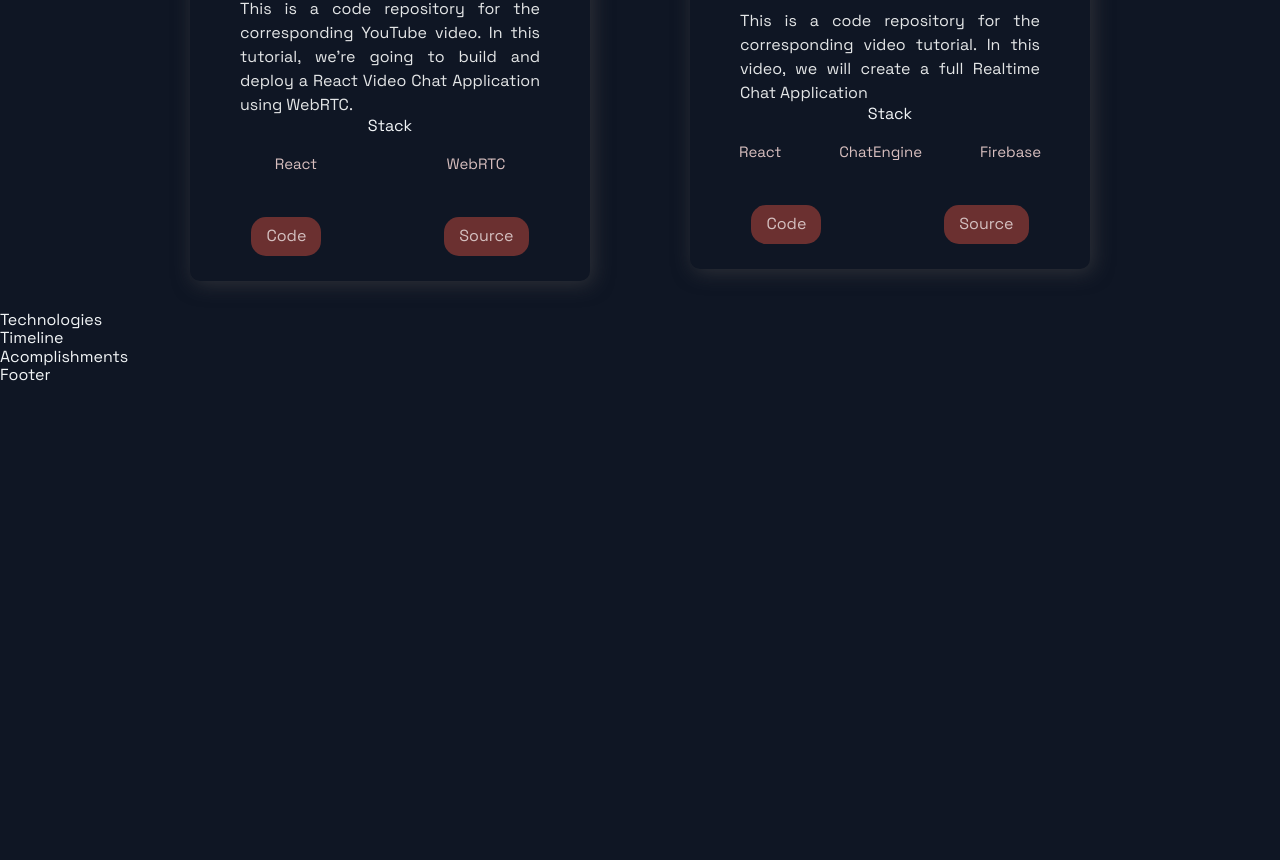
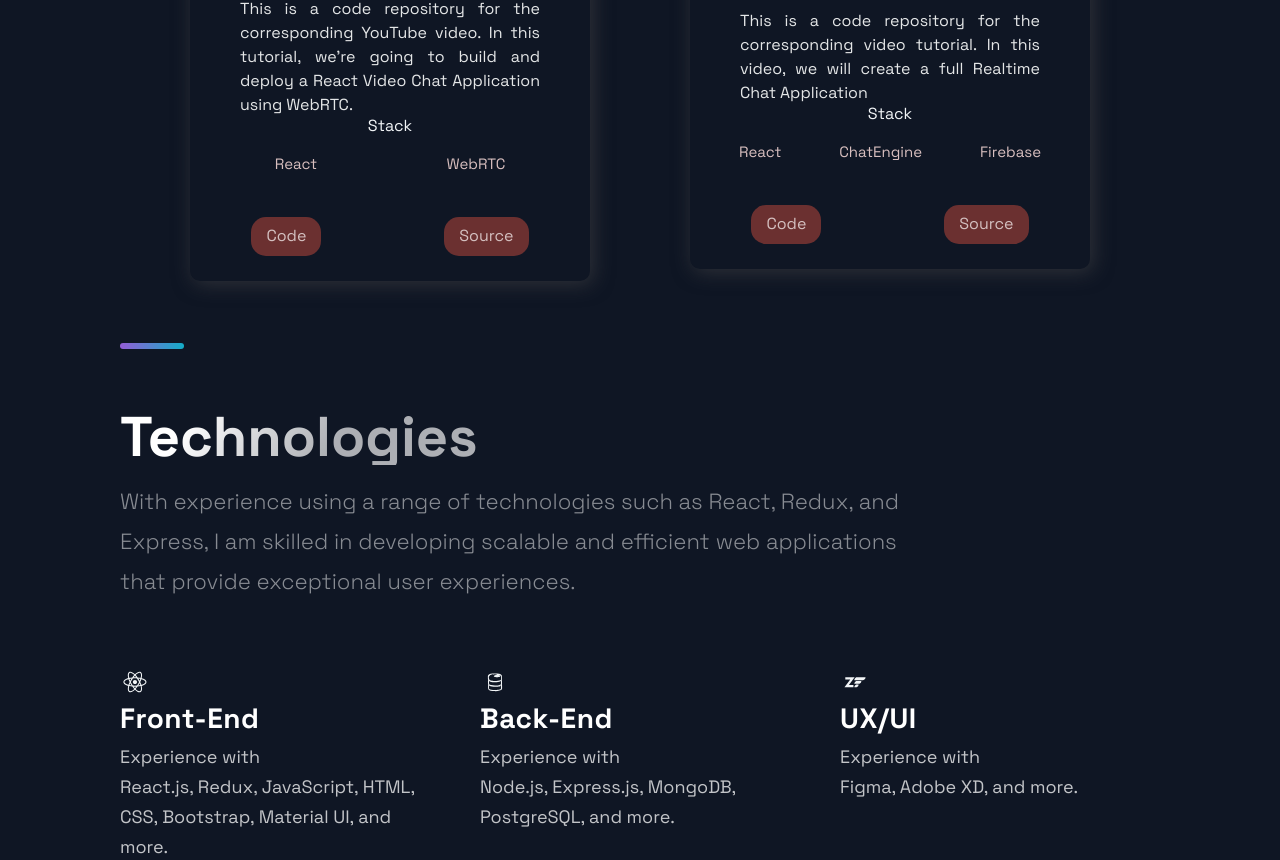
Before and after one commit to karam-zomlut/devkaram, a Next.js app: page / in a window 1280 px wide. Shown: the part 1937-2797 px from the top of the page. Before the commit the page ends 2322 px from the top, so only its background shows below. Built offline with nearby package versions, Linux system fonts and the light colour scheme.

Commit message:
Finish Tech

```diff
--- a/src/components/Technologies/Technologies.js
+++ b/src/components/Technologies/Technologies.js
@@ -3,10 +3,46 @@ import { DiFirebase, DiReact, DiZend } from 'react-icons/di';
 import { Section, SectionDivider, SectionText, SectionTitle } from '../../styles/GlobalComponents';
 import { List, ListContainer, ListItem, ListParagraph, ListTitle } from './TechnologiesStyles';
 
-const Technologies = () =>  (
-  <div>
-    Technologies
-  </div>
+const Technologies = () => (
+  <Section id='tech'>
+    <SectionDivider style={{ marginBottom: '6rem' }} />
+    <SectionTitle>Technologies</SectionTitle>
+    <SectionText>
+      With experience using a range of technologies such as React, Redux, and Express, I am skilled in developing scalable and efficient web applications that provide exceptional user experiences.
+    </SectionText>
+    <List>
+      <ListItem>
+        <DiReact size='3rem' />
+        <ListContainer>
+          <ListTitle>Front-End</ListTitle>
+          <ListParagraph>
+            Experience with <br />
+            React.js, Redux, JavaScript, HTML, CSS, Bootstrap, Material UI, and more.
+          </ListParagraph>
+        </ListContainer>
+      </ListItem>
+      <ListItem>
+        <DiFirebase size='3rem' />
+        <ListContainer>
+          <ListTitle>Back-End</ListTitle>
+          <ListParagraph>
+            Experience with <br />
+            Node.js, Express.js, MongoDB, PostgreSQL, and more.
+          </ListParagraph>
+        </ListContainer>
+      </ListItem>
+      <ListItem>
+        <DiZend size='3rem' />
+        <ListContainer>
+          <ListTitle>UX/UI</ListTitle>
+          <ListParagraph>
+            Experience with <br />
+            Figma, Adobe XD, and more.
+          </ListParagraph>
+        </ListContainer>
+      </ListItem>
+    </List>
+  </Section>
 );
 
 export default Technologies;
--- a/src/components/Technologies/TechnologiesStyles.js
+++ b/src/components/Technologies/TechnologiesStyles.js
@@ -53,6 +53,7 @@ export const List = styled.ul`
 export const ListContainer = styled.div`
   display: flex;
   flex-direction: column;
+  margin-top: .5rem;
 
   @media ${props => props.theme.breakpoints.sm}{
     display: flex;
--- a/src/styles/GlobalComponents/index.js
+++ b/src/styles/GlobalComponents/index.js
@@ -56,7 +56,7 @@ export const SectionTitle = styled.h2`
 
 export const SectionText = styled.p`
   max-width: 800px;
-  font-size: 24px;
+  font-size: 22px;
   line-height: 40px;
   font-weight: 300;
   padding-bottom: 3.6rem;
```
